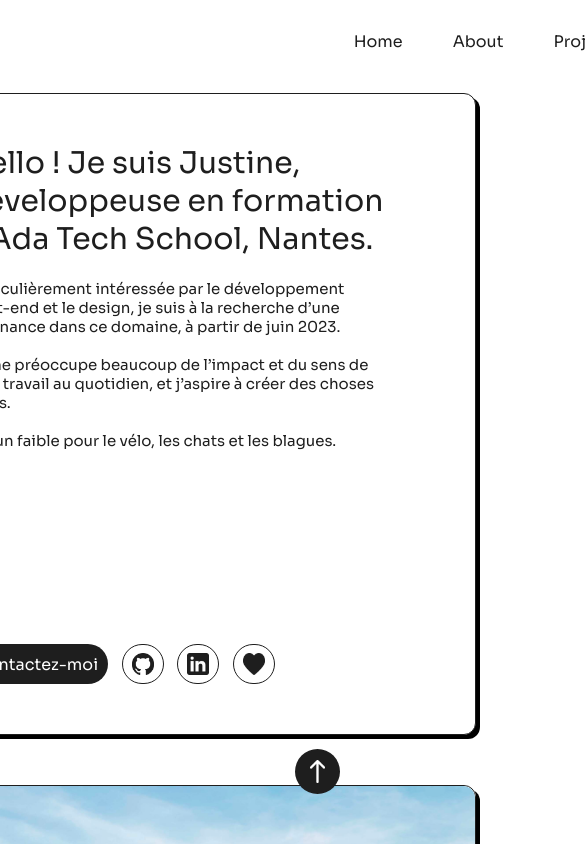
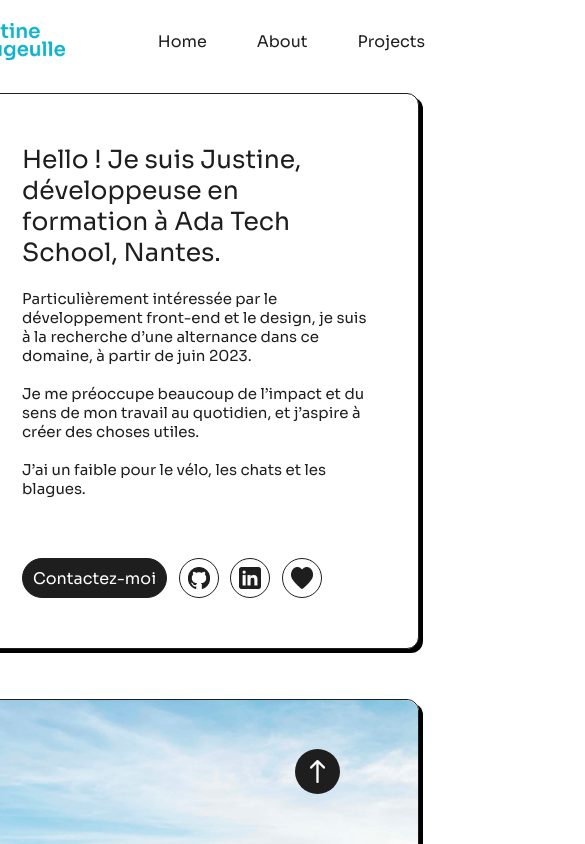
Before and after one commit to justine-rgl/my_portoflio, a Vue app: page / in a window 390 px wide. Shown: the top 844 px of the page, 585 px wide, since content can reach past the window. Built offline with nearby package versions, Linux system fonts and the light colour scheme; what vue-universal-modal would draw is missing.

Commit message:
technos responsive, align header, projets responsive, bold text, align footer, sections padding for anchors, responsive buttons, top button behind footer, responsive intro, text buttons hover

```diff
--- a/public/index.html
+++ b/public/index.html
@@ -5,7 +5,9 @@
     <meta http-equiv="X-UA-Compatible" content="IE=edge">
     <meta name="viewport" content="width=device-width,initial-scale=1.0">
     <link rel="icon" type="image/png" href="favicon-jr.png">
-    <link href="https://fonts.googleapis.com/css?family=Sora&display=swap" rel="stylesheet">
+    <link rel="preconnect" href="https://fonts.googleapis.com">
+    <link rel="preconnect" href="https://fonts.gstatic.com" crossorigin>
+    <link href="https://fonts.googleapis.com/css2?family=Sora:wght@400;600&display=swap" rel="stylesheet">
     <title>Justine Rougeulle - Portfolio</title>
   </head>
   <body>
--- a/src/App.vue
+++ b/src/App.vue
@@ -3,6 +3,11 @@
 </template>
 
 <style lang="scss">
+
+* {
+  box-sizing: border-box;
+}
+
 #app {
   font-family: Sora, sans-serif;
   background-color: #ffff;
--- a/src/components/ButtonTop.vue
+++ b/src/components/ButtonTop.vue
@@ -14,6 +14,7 @@
     position: fixed;
     bottom: 50px;
     right: 50px;
+    z-index: 1;
 }
 
 a {
@@ -22,8 +23,8 @@ a {
     border-radius: 40px;
     padding: 10px;
     border-style: none;
-    width: 25px;
-    height: 25px;
+    width: 45px;
+    height: 45px;
     cursor: pointer;
     justify-content: center;
     align-items: center;
--- a/src/components/Footer.vue
+++ b/src/components/Footer.vue
@@ -6,7 +6,7 @@
             <a href="https://www.linkedin.com/in/justinerougeulle/" target="_blank" class="linkedin"><img src="@/assets/linkedin_white.png" alt="Linkedin" class="icon"></a>
             <a href="https://www.youtube.com/watch?v=dQw4w9WgXcQ&ab" target="_blank" class="heart"><img src="@/assets/heart_white.png" alt="Coeur" class="icon"></a>
         </ul>
-        <img src="@/assets/logo-jr-footer.png" alt="logo" class="logo" />
+        <a href="#" v-scroll-to="'#header'"><img src="@/assets/logo-jr-footer.png" alt="logo" class="logo" /></a>
     </nav>
 </template>
 
@@ -22,6 +22,8 @@
     justify-content: space-between;
     padding: 0px 30px 0px 30px;
     height: 100px;
+    position:relative;
+    z-index: 2;
 }
 
 .footer .logo {
@@ -37,12 +39,28 @@
 }
 
 .contact {
-    border-radius: 40px;
     font-family:Sora, sans-serif;
     color: #fff;
-    padding: 10px;
     width: auto;
     cursor: pointer;
+    text-decoration: none;
+    font-weight: normal;
+    position: relative;
+}
+
+.contact::after {
+    content: "";
+    position: absolute;
+    bottom: 5px;
+    left: 0;
+    width: 0;
+    height: 2px;
+    background: #fff;
+    transition: all 300ms ease;
+}
+
+.contact:hover::after {
+    width: 100%;
 }
 
 a {
@@ -64,4 +82,11 @@ ul {
     margin: 0;
 }
 
+@media screen and (max-width: 600px) {
+    .footer {
+        flex-direction: column;
+        padding: 15px
+    }
+}
+
 </style>
--- a/src/components/Header.vue
+++ b/src/components/Header.vue
@@ -26,8 +26,8 @@ ul {
     /* position: sticky;
     top: 0;
     z-index: 1; */
-    padding: 15px 0px 15px 0px;
-    max-width: 1174px;
+    padding: 15px 50px;
+    max-width: 1264px;
     justify-items: center;
     margin: auto;
 }
--- a/src/components/Intro.vue
+++ b/src/components/Intro.vue
@@ -12,9 +12,9 @@
             </div>
             <div class="buttons">
                 <a href="mailto:justine.rougeulle@gmail.com" class="contact">Contactez-moi</a>
-                <a href="https://github.com/justine-rgl" target="_blank" class="github"><img src="@/assets/github_black.png" alt="GitHub" class="icon"></a>
-                <a href="https://www.linkedin.com/in/justinerougeulle/" target="_blank" class="linkedin"><img src="@/assets/linkedin_black.png" alt="Linkedin" class="icon"></a>
-                <a href="https://www.youtube.com/watch?v=dQw4w9WgXcQ&ab" target="_blank" class="heart"><img src="@/assets/heart_black.png" alt="Coeur" class="icon"></a>
+                <a href="https://github.com/justine-rgl" target="_blank" class="icons"><img src="@/assets/github_black.png" alt="GitHub" class="icon"></a>
+                <a href="https://www.linkedin.com/in/justinerougeulle/" target="_blank" class="icons"><img src="@/assets/linkedin_black.png" alt="Linkedin" class="icon"></a>
+                <a href="https://www.youtube.com/watch?v=dQw4w9WgXcQ&ab" target="_blank" class="icons"><img src="@/assets/heart_black.png" alt="Coeur" class="icon"></a>
             </div>
         </div>
         <div class="picture">
@@ -34,12 +34,10 @@ section{
 }
 
 .container {
-    padding-bottom:50px;
-    padding-top:10px;
+    padding:10px 0px 20px 0px;
     align-content: space-between;
     flex-wrap: wrap;
     gap: 50px;
-    /* width: 90%; */
     margin: auto;
 }
 
@@ -49,6 +47,7 @@ section{
 	flex-direction: column;
 	width:35em;
 	height:40em;
+    padding: 50px;
 	border-radius:12px;
     border-style: solid;
     border-width: 1px;
@@ -59,7 +58,7 @@ section{
 
 .text {
     max-width: 420px;
-    margin: 50px;
+    margin-bottom: 60px;
 }
 
 h2 {
@@ -81,12 +80,10 @@ p {
 
 .buttons {
     display: flex;
-    margin-left: 50px;
-    margin-bottom: 50px;
-    margin-right: 200px;
     justify-content: space-between;
     height: 40px;
     cursor: pointer;
+    max-width: 300px;
 }
 
 .contact {
@@ -95,10 +92,17 @@ p {
     font-family:Sora, sans-serif;
     color: #fff;
     padding: 10px;
-    border-style: none;
+    border-style: solid;
+    border-width: 1px;
+    border-color: #1E1E1E;
     width: auto;
     cursor: pointer;
+    overflow: hidden;
+    transition: 0.2s transform ease-in-out;
+    will-change: transform;
+    z-index: 0;
 }
+
 
 a {
     display:flex;
@@ -115,9 +119,44 @@ a {
     text-decoration: none;
 }
 
+.contact::after {
+  background-color: #fff;
+  border-radius: 40px;
+  content: '';
+  display: block;
+  height: 100%;
+  width: 100%;
+  position: absolute;
+  left: 0;
+  top: 0;
+  transform: translate(-100%, 0) rotate(10deg);
+  transform-origin: top left;
+  transition: 0.2s transform ease-out;
+  will-change: transform;
+  z-index: -1;
+}
+
+.contact:hover::after {
+  transform: translate(0, 0);
+}
+
+.contact:hover {
+  border: 1px solid #1e1e1e;
+  color: #1e1e1e;
+  transform: scale(1.05);
+  will-change: transform;
+}
+
 .icon {
     height: 22px;
     width: 22px;
+}
+
+.icons:hover {
+    -webkit-filter: invert(1);
+    filter: invert(1);
+    transition: filter 1s;
+    transition: -webkit-filter 1s;
 }
 
 .picture {
@@ -132,8 +171,26 @@ a {
 }
 
 .photo {
+    display: block;
     height: 100%;
     width: 100%;
     border-radius: 12px;
 }
+
+@media screen and (max-width: 800px) {
+    .intro {
+        flex-direction: column;
+        height: auto;
+        max-width: 80%;
+    }
+
+    h2 {
+        font-size: 25px;
+    }
+
+    .picture {
+        height: auto;
+        max-width: 80%;
+    }
+}
 </style>
--- a/src/components/Resume.vue
+++ b/src/components/Resume.vue
@@ -15,8 +15,8 @@
           human-centric... Plusieurs raisons m’ont amenée à envisager une reconversion en
           tant que développeuse. J’ai donc décidé en 2022 de quitter la communication et
           de me lancer dans l’aventure
-          <a href="https://adatechschool.fr/" target="_blank">Ada Tech School</a>.<br /><br />projets,
-         projets, aide à la aide à la Cette formation offre un cadre idéal à l’apprentissage du métier de
+          <a href="https://adatechschool.fr/" target="_blank">Ada Tech School</a>.<br /><br />
+          Cette formation offre un cadre idéal à l’apprentissage du métier de
           développeuse grâce à une pédagogie alternative utilisant les méthodes agiles,
           des encadrants professionnels et de nombreux projets de groupes.<br /><br />
           <u>Notions étudiées :</u><br />
@@ -50,7 +50,7 @@
       <!-- <img src="@/assets/php.png" class="icons-technos">
             <img src="@/assets/mysql.png" class="icons-technos"> -->
       <img src="@/assets/react.png" alt="React" title="React" class="icons-technos" />
-      <img src="@/assets/vue.png" alt="Vue.js" title="Vue.js" class="icons-technos" />
+      <img src="@/assets/vue.png" alt="Vue.js" title="Vue" class="icons-technos" />
       <img src="@/assets/github_black.png" alt="GitHub" title="GitHub" class="icons-technos" />
       <img src="@/assets/vscode.png" alt="Visual Studio Code" title="Visual Studio Code" class="icons-technos" />
       <img src="@/assets/figma.png" alt="Figma" title="Figma" class="icons-technos" />
@@ -66,21 +66,23 @@
 </script>
 
 <style scoped>
+#resume {
+  padding-top: 60px;
+}
+
 section {
   justify-content: center;
   align-items: center;
-  margin-bottom: 100px;
 }
 
 .container {
-  padding-bottom: 0;
+  padding:10px 0px 20px 0px;
   align-content: space-between;
   flex-wrap: wrap;
   margin: auto;
   width: 60%;
 }
 .title {
-  margin-top: 60px;
   margin-bottom: 30px;
 }
 .text {
@@ -134,7 +136,7 @@ p {
   display: flex;
   background-color: #fff;
   width: 100%;
-  height: 6em;
+  padding: 20px 0px;
   border-radius: 12px;
   border-style: solid;
   border-width: 1px;
@@ -142,11 +144,28 @@ p {
   box-shadow: 4px 4px 0px rgba(0, 0, 0, 1);
   justify-content: space-evenly;
   align-items: center;
-  margin-bottom: 100px;
 }
 
 .icons-technos {
   max-height: 50px;
 }
 
+@media screen and (max-width: 800px) {
+  .icons-technos {
+    max-height: 25px;
+  }
+
+  .text {
+    flex-direction: column;
+  }
+
+  .reconversion {
+    width: 100%;
+  }
+
+  .cv {
+    width: 100%;
+  }
+}
+
 </style>
```
Also changed, not shown: src/components/Projects.vue (+80 -56 lines), src/assets/github.svg (added).
